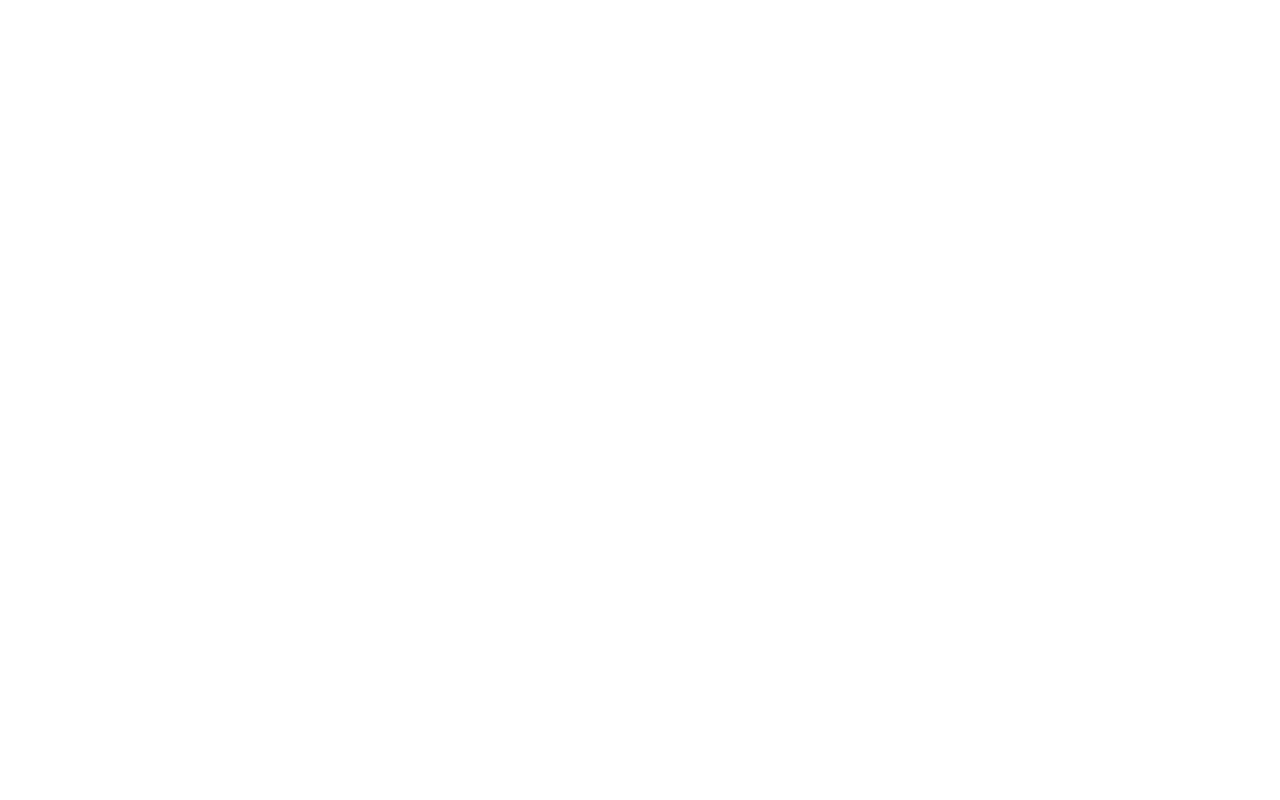
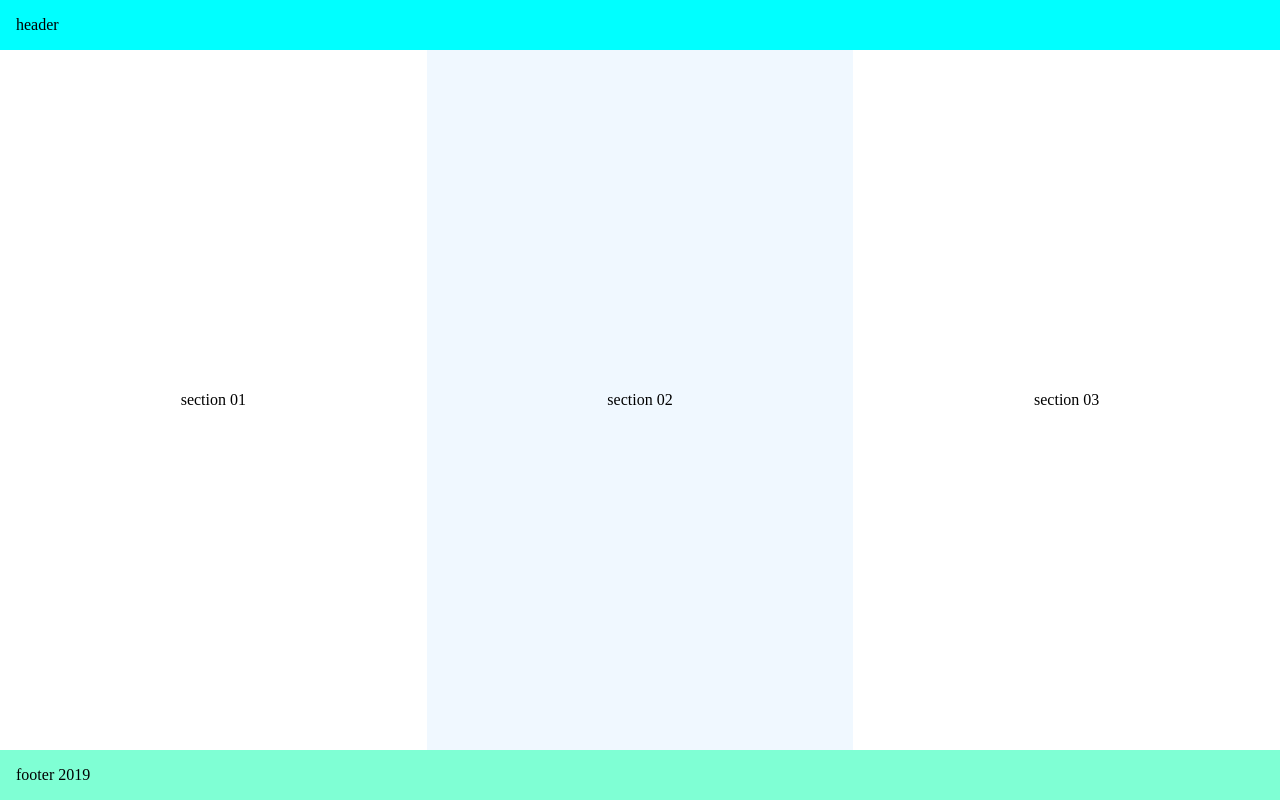
Before and after one commit to saulwolfdev/skeleton-web, a website: page src/index.html in a window 1280 px wide. Drawn offline with Linux system fonts and the light colour scheme.

Commit message:
layout perfect
flexbox

```diff
--- a/src/css/style.css
+++ b/src/css/style.css
@@ -0,0 +1,36 @@
+*{
+    box-sizing: border-box;
+    margin: 0;
+    padding: 0;
+}
+.body{
+    display: flex;
+    flex-direction: column;
+    min-height: 100vh;
+}
+.header{
+    background-color: aqua;
+    padding: 1em;
+}
+.wrapper{
+    display: flex;
+    flex: 1;
+}
+.main__cards,
+.main{
+    display: flex;
+    flex: 1;
+}
+.main__section{
+    display: flex;
+    flex: 1;
+    justify-content: center;
+    align-items: center;
+}
+.main__section:nth-child(even){
+    background-color: aliceblue;
+}
+.footer{
+    background-color: aquamarine;
+    padding: 1em;
+}
--- a/src/index.html
+++ b/src/index.html
@@ -8,9 +8,17 @@
     <link rel="stylesheet" href="css/style.css">
     <title>skeleton-web</title>
 </head>
-<body>
+<body class="body">
 
-
-    <script src="js/app.js"></script>
+<header class="header">header</header>
+<div class="wrapper">
+    <main class="main">
+        <section class="main__section">section 01</section>
+        <section class="main__section">section 02</section>
+        <section class="main__section">section 03</section>
+    </main>
+</div>
+<footer class="footer">footer 2019</footer>
+<script src="js/app.js"></script>
 </body>
 </html>
```
Also changed, not shown: package.json (added, +20 -0 lines), 1 other file.
